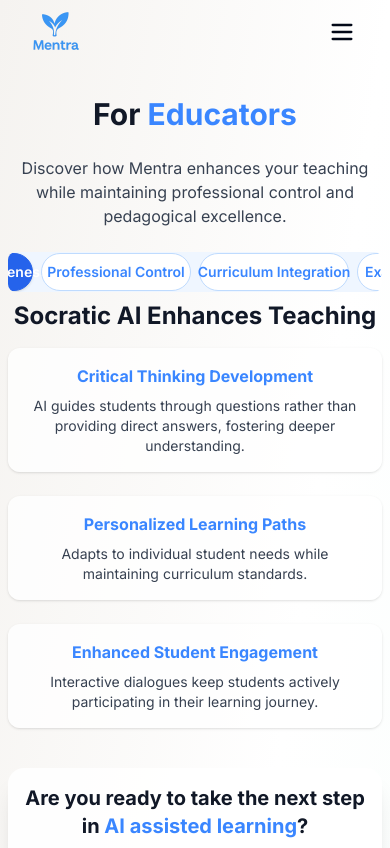
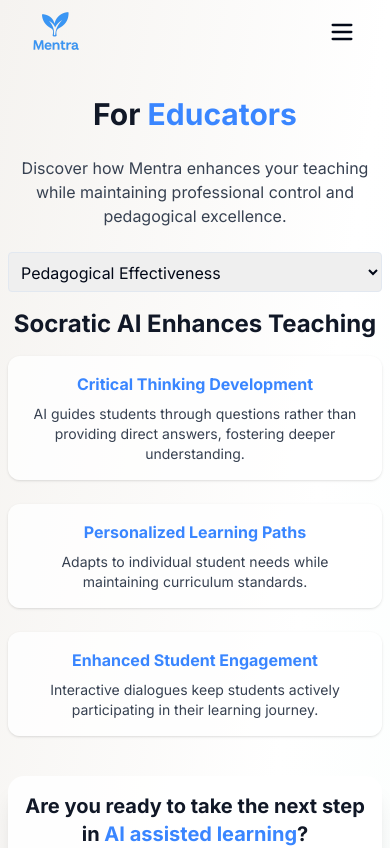
Before and after one commit to eak-mentraAI/Mentra-Website, a React (Vite) app: page /educators in a window 390 px wide. Shown: the top 848 px of the page. Built offline with nearby package versions, Linux system fonts and the light colour scheme.

Commit message:
Mobile-friendly Educators page: dropdown selector for mobile, tabs for desktop

```diff
--- a/src/pages/Educators.tsx
+++ b/src/pages/Educators.tsx
@@ -1,4 +1,4 @@
-import React from 'react';
+import React, { useState } from 'react';
 import Header from '@/components/Header';
 import Footer from '@/components/Footer';
 import { Tabs, TabsList, TabsTrigger, TabsContent } from '@/components/ui/tabs';
@@ -130,6 +130,7 @@ const tabData = [
 ];
 
 export default function Educators() {
+  const [selectedTab, setSelectedTab] = useState(tabData[0].label);
   return (
     <div className="min-h-screen font-rounded bg-gradient-to-br from-journal-sand via-white to-wisdom-purple/10 flex flex-col">
       <Header />
@@ -141,8 +142,20 @@ export default function Educators() {
           Discover how Mentra enhances your teaching while maintaining professional control and pedagogical excellence.
         </p>
         <section className="w-full max-w-4xl mx-auto mb-10 sm:mb-12">
-          <Tabs defaultValue={tabData[0].label} className="w-full">
-            <TabsList className="flex overflow-x-auto whitespace-nowrap bg-blue-50 rounded-lg p-1 scrollbar-hide">
+          {/* Mobile Dropdown Selector */}
+          <select
+            className="block w-full rounded border p-2 mb-4 sm:hidden"
+            value={selectedTab}
+            onChange={e => setSelectedTab(e.target.value)}
+            aria-label="Select section"
+          >
+            {tabData.map(tab => (
+              <option key={tab.label} value={tab.label}>{tab.label}</option>
+            ))}
+          </select>
+          {/* Desktop Tabs */}
+          <Tabs defaultValue={selectedTab} value={selectedTab} onValueChange={setSelectedTab} className="w-full">
+            <TabsList className="hidden sm:flex overflow-x-auto whitespace-nowrap bg-blue-50 rounded-lg p-1 scrollbar-hide">
               {tabData.map(tab => (
                 <TabsTrigger
                   key={tab.label}
@@ -155,7 +168,7 @@ export default function Educators() {
             </TabsList>
             {tabData.map(tab => (
               <TabsContent key={tab.label} value={tab.label} className="">
-                {tab.content}
+                {selectedTab === tab.label && tab.content}
               </TabsContent>
             ))}
           </Tabs>
```
